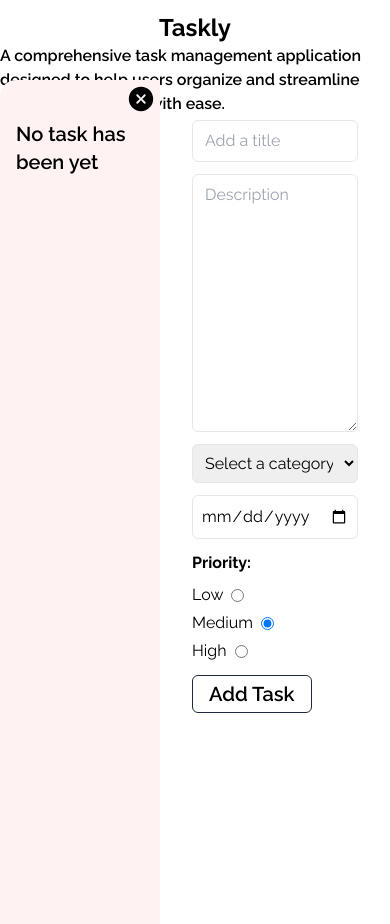
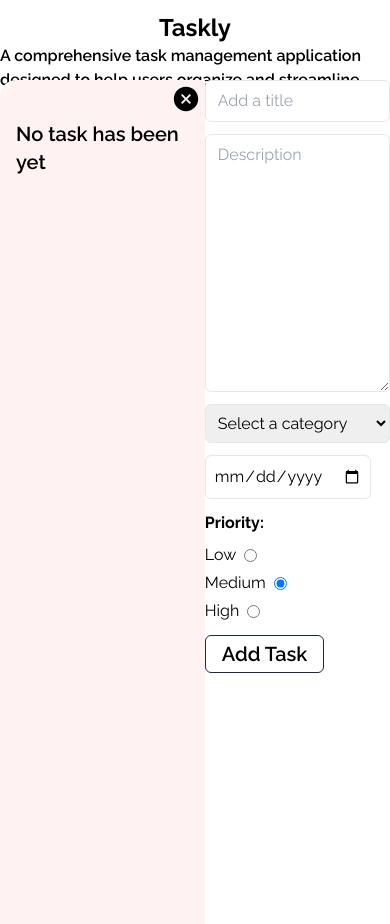
Before and after one commit to marufsiyam91/Taskly, a React (Vite) app: page / in a window 390 px wide. Built offline with nearby package versions, Linux system fonts and the light colour scheme.

Commit message:
form responsived

```diff
--- a/src/Components/Form.jsx
+++ b/src/Components/Form.jsx
@@ -51,8 +51,7 @@ const Form = () => {
 
 
   return (
-    <div className="w-2/3 xl:w-3/4 2xl:w-4/5 py-10 px-8">
-        <form className="flex flex-col gap-3 items-start lg:w-[80%] xl:w-[55%] 2xl:w-[50%] ">
+        <form className="flex flex-col gap-3 items-start md:w-[90%] lg:w-[80%] xl:w-[55%] 2xl:w-[50%] ">
             <input className="border py-2 px-3 rounded-md w-full font-primary" type="text" name="title" value={taskInfo.title} onChange={handleChange} placeholder="Add a title" required/>
             <textarea className="border rounded-md w-full text-black py-2 px-3 font-primary" rows={10} name="description" value={taskInfo.description} onChange={handleChange} placeholder="Description" required></textarea>
             <select className="border p-2 rounded-md w-full font-primary" name="category" value={taskInfo.category} onChange={handleChange} required>
@@ -85,7 +84,6 @@ const Form = () => {
 
                 <button onClick={handleSubmit} type="submit" className="font-primary border py-1 px-4 rounded-md border-slate-800 text-xl font-semibold">Add Task</button>
         </form>
-    </div>
   )
 }
 
```
